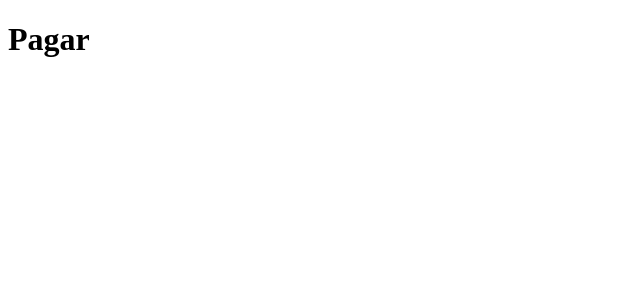
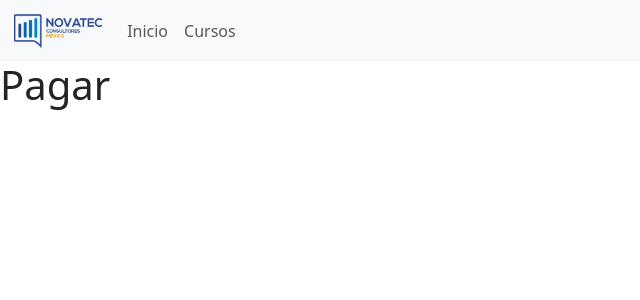
Before and after one commit to Abel-Mendoza-Vera/proyectoncm, a React (Vite) app: page /cliente/pagar in a window 1280 px wide. Shown: the top 300 px of the page, without its empty margins (0-640 px from the left). Built offline with nearby package versions, Linux system fonts and the light colour scheme.

Commit message:
Creando el navegador inicial de la aplicacion web

```diff
--- a/index.html
+++ b/index.html
@@ -2,9 +2,9 @@
 <html lang="en">
   <head>
     <meta charset="UTF-8" />
-    <link rel="icon" type="image/svg+xml" href="/vite.svg" />
+    <link rel="icon" type="image/svg+xml" href="./src/assets/logo.png" />
     <meta name="viewport" content="width=device-width, initial-scale=1.0" />
-    <title>Vite + React</title>
+    <title>Cursos Novatec Consultores México</title>
   </head>
   <body>
     <div id="root"></div>
--- a/src/App.jsx
+++ b/src/App.jsx
@@ -4,7 +4,7 @@ function App() {
 
   return (
     <>
-    <Enrutador></Enrutador>
+    <Enrutador/>
     </>
   )
 }
--- a/src/components/Enrutador.jsx
+++ b/src/components/Enrutador.jsx
@@ -1,8 +1,12 @@
 import { BrowserRouter, Routes, Route } from 'react-router-dom'
+import Navbar from './Navbar'
 
 const Enrutador = () => {
     return (
         <BrowserRouter>
+
+            <Navbar/>
+
             <Routes>
                 {/* Vista general */}
                 <Route path='/' element={ <><h1>Inico</h1></> } />
--- a/src/components/Navbar.jsx
+++ b/src/components/Navbar.jsx
@@ -0,0 +1,29 @@
+import { Link } from 'react-router-dom'
+import logo from '../assets/logo.png'
+
+const Navbar = () => {
+    return (
+        <nav className="navbar navbar-expand-lg bg-body-tertiary">
+            <div className="container-fluid">
+                <a className="navbar-brand" href="/" >
+                    <img src={logo} alt="Logo de Novatec Consultores Mexico" height='35' />
+                </a>
+                <button className="navbar-toggler" type="button" data-bs-toggle="collapse" data-bs-target="#navbarSupportedContent" aria-controls="navbarSupportedContent" aria-expanded="false" aria-label="Toggle navigation">
+                    <span className="navbar-toggler-icon"></span>
+                </button>
+                <div className="collapse navbar-collapse" id="navbarSupportedContent">
+                    <ul className="navbar-nav me-auto mb-2 mb-lg-0">
+                        <li className="nav-item">
+                            <Link to="/" className="nav-link" >Inicio</Link>
+                        </li>
+                        <li className="nav-item">
+                            <Link to="/admin/cursos" className="nav-link" >Cursos</Link>
+                        </li>
+                    </ul>
+                </div>
+            </div>
+        </nav>
+    )
+}
+
+export default Navbar
--- a/src/main.jsx
+++ b/src/main.jsx
@@ -1,6 +1,9 @@
 import React from 'react'
 import ReactDOM from 'react-dom/client'
 import App from './App'
+
+import 'bootstrap/dist/css/bootstrap.min.css'
+import 'bootstrap/dist/js/bootstrap'
 
 ReactDOM.createRoot(document.getElementById('root')).render(
   <React.StrictMode>
```
Also changed, not shown: src/assets/logo.png (added).
